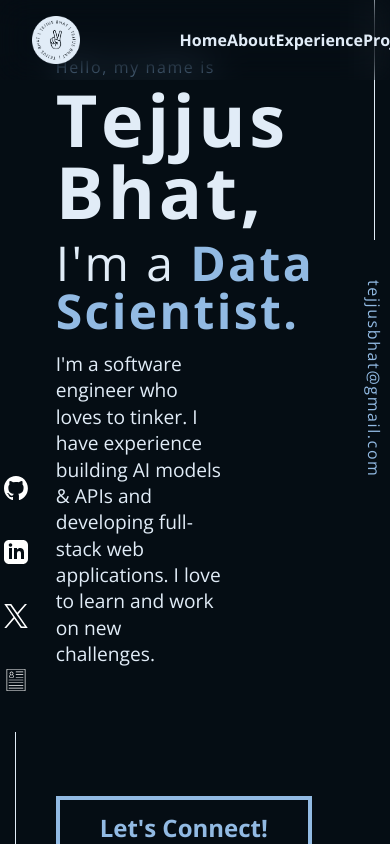
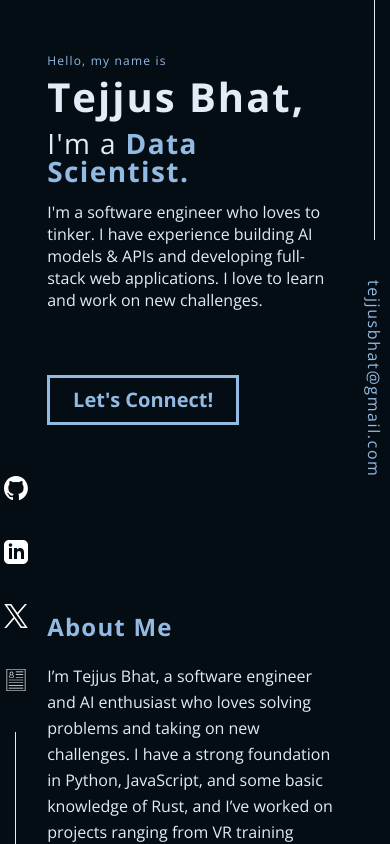
Before and after one commit to tejjusbhat/portfolio_v2, a Next.js app: page / in a window 390 px wide. Built offline with nearby package versions, Linux system fonts and the light colour scheme.

Commit message:
adds responsiveness to all sections

```diff
--- a/app/__components/middleSection/About.tsx
+++ b/app/__components/middleSection/About.tsx
@@ -1,13 +1,15 @@
-import React from 'react'
-import Image from 'next/image'
-import headshot from '@/public/images/headshot.jpg'
+import React from 'react';
+import Image from 'next/image';
+import headshot from '@/public/images/headshot.jpg';
 
 const About = () => {
   return (
-    <div id="about" className="w-full flex justify-center">
-      <div className="w-[84%] flex flex-row items-center mt-[10%] relative">
-        <div className="flex flex-col text-text leading-none w-3/5">
-          <span className="font-bold text-[2rem] tracking-wider text-primary mb-6">About Me</span>
+    <div id="about" className="w-full flex justify-center px-4 md:px-0">
+      <div className="w-full md:w-[84%] flex flex-col md:flex-row items-center mt-[10%] relative">
+        <div className="flex flex-col text-text leading-none md:w-3/5 w-full mb-8 md:mb-0">
+          <span className="font-bold text-[1.5rem] md:text-[2rem] tracking-wider text-primary mb-6">
+            About Me
+          </span>
           <span className="font-normal text-[1rem] leading-relaxed">
             I’m Tejjus Bhat, a software engineer and AI enthusiast who loves solving problems and taking on new challenges. I have a strong foundation in Python, JavaScript, and some basic knowledge of Rust, and I’ve worked on projects ranging from VR training simulators to AI-powered chatbots.
             <br /><br />
@@ -20,22 +22,22 @@ const About = () => {
 
           <ul className="list-disc text-[1rem] list-inside mt-4 space-y-3 leading-normal">
             <li><strong>Languages:</strong> Python, JavaScript, Rust</li>
-            <li><strong>Concepts:</strong> AI/ML, Data Science, NLP, Generative AI, REST API, Git, Linux, CI/ CD</li>
+            <li><strong>Concepts:</strong> AI/ML, Data Science, NLP, Generative AI, REST API, Git, Linux, CI/CD</li>
             <li><strong>Frameworks and Libraries:</strong> React.js, Next.js, Flask, Pytorch, OpenCV, Tensorflow</li>
             <li><strong>Databases:</strong> MySQL, MongoDB, Convex</li>
-            <li><strong>Software:</strong> Unity, Photoshop, After Effects </li>
+            <li><strong>Software:</strong> Unity, Photoshop, After Effects</li>
           </ul>
         </div>
-        <div className="w-2/5 flex justify-center z-50">
+        <div className="md:w-2/5 w-full flex justify-center z-50">
           <Image
             src={headshot}
             alt="Placeholder Headshot"
-            className="w-3/4 object-cover grayscale hover:grayscale-0 hover:scale-105 transition duration-300 ease-in-out"
+            className="w-full md:w-3/4 object-cover grayscale hover:grayscale-0 hover:scale-105 transition duration-300 ease-in-out"
           />
         </div>
       </div>
     </div>
-  )
-}
+  );
+};
 
-export default About
+export default About;
--- a/app/__components/middleSection/Contact.tsx
+++ b/app/__components/middleSection/Contact.tsx
@@ -2,15 +2,15 @@ import React from "react";
 
 const Contact = () => {
   return (
-    <div id="contact" className="w-full flex justify-center mt-[10%]">
-      <div className="w-[85%] flex flex-col text-text leading-none items-center">
-        <h2 className="font-bold text-[4rem] tracking-wider text-primary mb-6 ">Let's Connect!</h2>
-        <p className="w-2/3 font-normal text-[1.2rem] leading-normal tracking-wide text-center mb-8">
+    <div id="contact" className="w-full flex justify-center mt-[10%] px-4 md:px-0">
+      <div className="w-full md:w-[85%] flex flex-col text-text leading-none items-center">
+        <h2 className="font-bold text-[2.5rem] md:text-[4rem] tracking-wider text-primary mb-6">Let's Connect!</h2>
+        <p className="w-full md:w-2/3 font-normal text-[1rem] md:text-[1.2rem] leading-normal tracking-wide text-center mb-8">
           I'm actively looking for work right now and am skilled in backend development and AI development.
           If you're interested in working together or just want to say hello, I'd love to hear from you!
         </p>
         <a href="mailto:tejjusbhat@gmail.com">
-          <button className="border-[4px] border-primary text-[1.5rem] font-bold text-primary bg-transparent px-6 py-4 mt-12 w-[16rem] transform hover:translate-x-2 hover:scale-110 hover:text-text hover:border-text transition-transform duration-200">Say Hello!</button>
+          <button className="border-[3px] md:border-[4px] border-primary text-[1.2rem] md:text-[1.5rem] font-bold text-primary bg-transparent px-4 md:px-6 py-3 md:py-4 mt-12 w-[12rem] md:w-[16rem] transform hover:translate-x-2 hover:scale-110 hover:text-text hover:border-text transition-transform duration-200">Say Hello!</button>
         </a>
       </div>
     </div>
--- a/app/__components/middleSection/Experience.tsx
+++ b/app/__components/middleSection/Experience.tsx
@@ -29,17 +29,17 @@ const Experience = () => {
   const [selectedExperience, setSelectedExperience] = useState(0);
 
   return (
-    <div id="experience" className="w-full flex justify-center">
-      <div className="w-[84%] flex flex-col items-start mt-[10%]">
-        <span className="font-bold text-[2rem] tracking-wider text-primary mb-6">Experience</span>
+    <div id="experience" className="w-full flex justify-center px-4 md:px-0">
+      <div className="w-full md:w-[84%] flex flex-col items-start mt-[10%]">
+        <span className="font-bold text-[1.5rem] md:text-[2rem] tracking-wider text-primary mb-6">Experience</span>
 
-        <div className="w-full flex flex-row items-start">
-          <div className="w-1/5 flex flex-col space-y-4">
+        <div className="w-full flex flex-col md:flex-row items-start">
+          <div className="w-full md:w-1/5 flex flex-row md:flex-col space-y-0 md:space-y-4 mb-4 md:mb-0">
             {experiences.map((experience, index) => (
               <button
                 key={index}
                 onClick={() => setSelectedExperience(index)}
-                className={`text-left text-[1.2rem] cursor-pointer transition-colors duration-200 ease-in-out ${
+                className={`text-left text-[1rem] md:text-[1.2rem] cursor-pointer transition-colors duration-200 ease-in-out w-full md:w-auto ${
                   selectedExperience === index
                     ? 'text-primary font-bold'
                     : 'text-text hover:text-primary'
@@ -50,17 +50,17 @@ const Experience = () => {
             ))}
           </div>
 
-          <div className="w-4/5 flex flex-col border-2 border-primary p-8 rounded-lg">
-            <h2 className="text-[1.5rem] font-bold text-primary mb-2">
+          <div className="w-full md:w-4/5 flex flex-col border-2 border-primary p-4 md:p-8 rounded-lg">
+            <h2 className="text-[1.25rem] md:text-[1.5rem] font-bold text-primary mb-2">
               {experiences[selectedExperience].title}
             </h2>
-            <h2 className="text-[1.3rem] font-bold text-text mb-4">
+            <h2 className="text-[1.1rem] md:text-[1.3rem] font-bold text-text mb-4">
               {"@" + experiences[selectedExperience].company}
             </h2>
-            <h3 className="text-[1.2rem] text-text mb-6">
+            <h3 className="text-[1rem] md:text-[1.2rem] text-text mb-6">
               {experiences[selectedExperience].period}
             </h3>
-            <ul className="list-disc list-inside text-[1.2rem] text-text leading-relaxed space-y-4">
+            <ul className="list-disc list-inside text-[1rem] md:text-[1.2rem] text-text leading-relaxed space-y-4">
               {experiences[selectedExperience].description.map((point, idx) => (
                 <li key={idx}>{point}</li>
               ))}
--- a/app/__components/middleSection/Hero.tsx
+++ b/app/__components/middleSection/Hero.tsx
@@ -39,14 +39,14 @@ const Hero = () => {
   };
 
   return (
-    <div id="home" className="w-full flex justify-center">
-      <div className="w-[85%] flex flex-col text-text leading-none mt-[18%]">
-        <span className="font-normal text-s tracking-widest mb-2 text-primary">Hello, my name is</span>
-        <span className="font-bold text-[4.5rem] tracking-wider text-text mb-3">Tejjus Bhat,</span>
-        <span className="font-normal text-[3rem] tracking-wider">I'm {checkVowel(jobTitle.charAt(0)) ? "an" : "a"} <strong className="text-primary">{jobTitle}.</strong></span>
-        <span className="w-3/5 font-normal text-[1.2rem] mt-4 leading-snug">I'm a software engineer who loves to tinker. I have experience building AI models & APIs and developing full-stack web applications. I love to learn and work on new challenges.</span>
+    <div id="home" className="w-full flex justify-center px-4 md:px-0">
+      <div className="w-full md:w-[85%] flex flex-col text-text leading-none mt-[18%]">
+        <span className="font-normal text-xs md:text-sm tracking-widest mb-2 text-primary">Hello, my name is</span>
+        <span className="font-bold text-[2.5rem] md:text-[4.5rem] tracking-wider text-text mb-3">Tejjus Bhat,</span>
+        <span className="font-normal text-[1.75rem] md:text-[3rem] tracking-wider">I'm {checkVowel(jobTitle.charAt(0)) ? "an" : "a"} <strong className="text-primary">{jobTitle}.</strong></span>
+        <span className="w-full md:w-3/5 font-normal text-[1rem] md:text-[1.2rem] mt-4 leading-snug">I'm a software engineer who loves to tinker. I have experience building AI models & APIs and developing full-stack web applications. I love to learn and work on new challenges.</span>
         <a href="mailto:tejjusbhat@gmail.com">
-          <button className="border-[4px] border-primary text-[1.5rem] font-bold text-primary bg-transparent px-6 py-4 mt-32 w-[16rem] transform hover:translate-x-2 hover:scale-110 hover:text-text hover:border-text transition-transform duration-200">Let's Connect!</button>
+          <button className="border-[3px] md:border-[4px] border-primary text-[1.25rem] md:text-[1.5rem] font-bold text-primary bg-transparent px-4 md:px-6 py-3 md:py-4 mt-16 md:mt-32 w-[12rem] md:w-[16rem] transform hover:translate-x-2 hover:scale-110 hover:text-text hover:border-text transition-transform duration-200">Let's Connect!</button>
         </a>
       </div>
 
--- a/app/__components/middleSection/Navbar.tsx
+++ b/app/__components/middleSection/Navbar.tsx
@@ -6,7 +6,7 @@ import logo from '@/public/images/logo.png';
 const Navbar = () => {
   return (
     <div
-      className={`w-full px-8 h-20 flex justify-between backdrop-filter backdrop-blur-lg bg-opacity-10 fixed top-0 left-0 z-50`}
+      className={`w-full px-8 h-20 flex justify-between backdrop-filter backdrop-blur-lg bg-opacity-10 fixed top-0 left-0 z-50 md:flex hidden`}
     >
       <div className="h-full flex items-center justify-center">
         <Image src={logo} alt="Logo" className="w-fit h-12" />
```
Also changed, not shown: app/__components/middleSection/Projects.tsx (+10 -10 lines).
